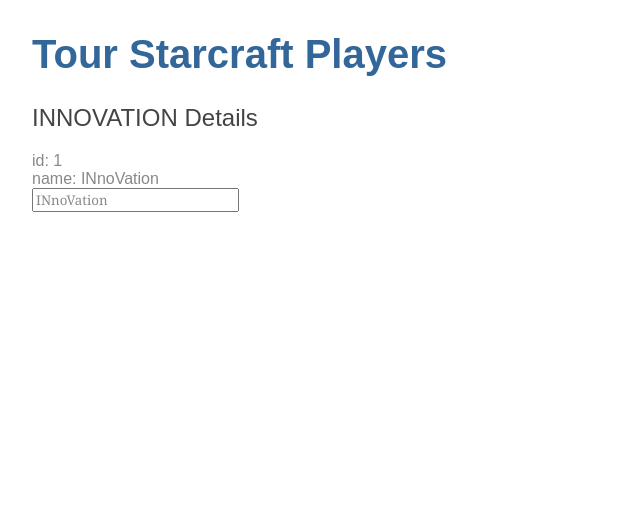
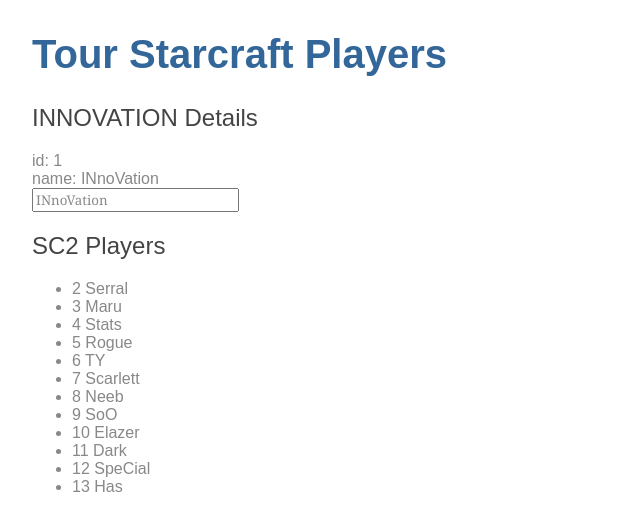
Before and after one commit to Roboronnie/angular-tour-of-starcraft-players, an Angular app: page / in a window 1280 px wide. Shown: the top 530 px of the page, without its empty margins (0-640 px from the left). Built offline with nearby package versions, Linux system fonts and the light colour scheme.

Commit message:
display a list of mock players using *ngFor repeater directive

```diff
--- /dev/null
+++ b/src/app/mock-players.ts
@@ -0,0 +1,16 @@
+import { Player } from './player';
+
+export const PLAYERS: Player[] = [
+    { id: 2, name:'Serral'},
+    { id: 3, name:'Maru'},
+    { id: 4, name:'Stats'},
+    { id: 5, name:'Rogue'},
+    { id: 6, name:'TY'},
+    { id: 7, name:'Scarlett'},
+    { id: 8, name:'Neeb'},
+    { id: 9, name:'SoO'},
+    { id: 10, name:'Elazer'},
+    { id: 11, name:'Dark'},
+    { id: 12, name:'SpeCial'},
+    { id: 13, name:'Has'},
+]
--- a/src/app/players/players.component.html
+++ b/src/app/players/players.component.html
@@ -17,3 +17,10 @@
     <input [(ngModel)]="player.name" type="text" placeholder="name">
   </label>
 </div>
+
+<h2>SC2 Players</h2>
+<ul class="players">
+  <li *ngFor="let player of players">
+    <span class="badge">{{player.id}}</span> {{player.name}}
+  </li>
+</ul>
--- a/src/app/players/players.component.ts
+++ b/src/app/players/players.component.ts
@@ -1,5 +1,6 @@
 import { Component, OnInit } from '@angular/core';
 import { Player } from '../player';
+import { PLAYERS } from '../mock-players';
 
 @Component({
   selector: 'app-players',
@@ -19,4 +20,6 @@
 
   // adding "player" property
   // player = 'INnoVation';
+
+  players = PLAYERS; // define a component property "players"
 }
```
